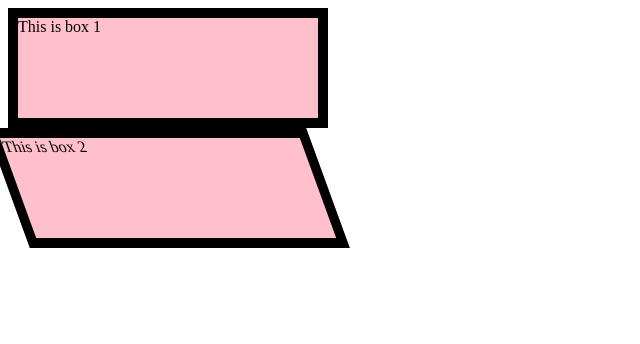
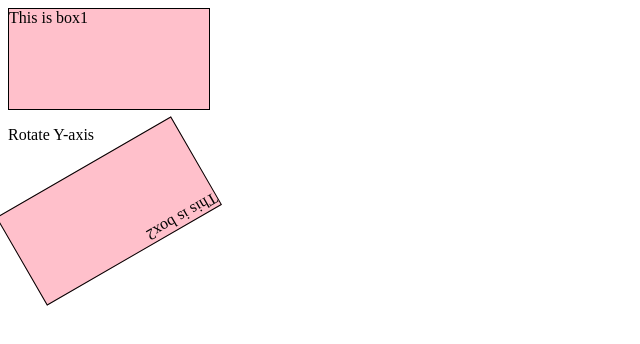
Before and after one commit to rishabdeb98/css_html, a plain HTML site: page 10-05-26/css3d_animation.html in a window 1280 px wide. Shown: the whole page, without its empty margins (0-640 px from the left). Drawn offline with Linux system fonts and the light colour scheme.

```diff
--- a/10-05-26/css3d_animation.html
+++ b/10-05-26/css3d_animation.html
@@ -3,31 +3,22 @@
 <head>
     <meta charset="UTF-8">
     <meta name="viewport" content="width=device-width, initial-scale=1.0">
-    <title>Animation </title>
+    <title>Document</title>
     <style>
-    div
-    {
-        width:300px;
-        height:100px;
-        background-color: pink;
-        position: relative;
-        animation-name: mymove;
-        animation-duration: 4s;
-        animation-delay: 2s;
-        animation-iteration-count: infinite;
-        animation-direction: alternate;
-        border: 10px solid black;
-
-    }
-    div#mydiv
-    {
-        transform: skewX(20deg);
-    }
-
+        div{
+            width: 200px;
+            height: 100px;
+            background-color: pink;
+            border: 1px solid black ;
+        }
+        div#foo{
+            transform: rotateZ(150deg);
+        }
     </style>
 </head>
 <body>
-    <div>This is box 1</div>
-    <div id="mydiv">This is box 2</div>
+    <div>This is box1</div>
+    <p>Rotate Y-axis</p>
+    <div id="foo">This is box2</div>
 </body>
 </html>
```
